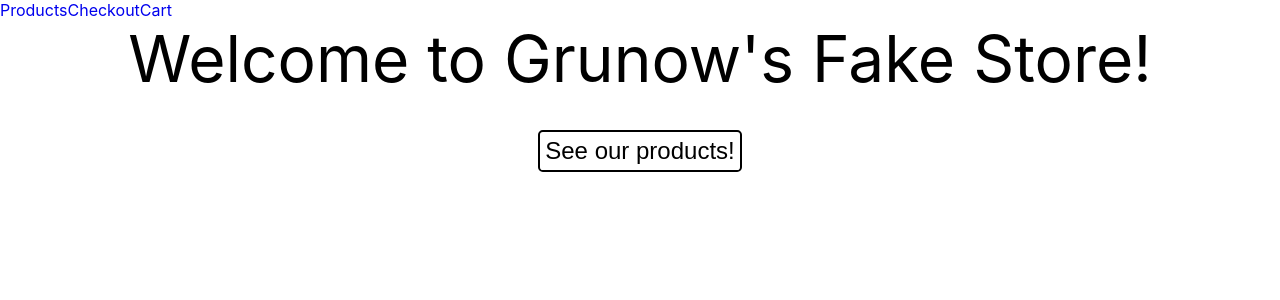
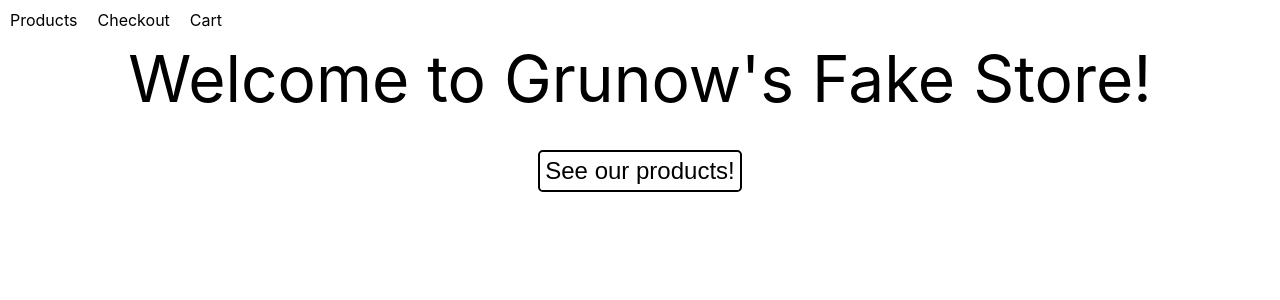
Before and after one commit to MGrunow1/fake-store, a React (Create React App) app: page / in a window 1280 px wide. Shown: the top 300 px of the page. Built offline with nearby package versions, Linux system fonts and the light colour scheme.

Commit message:
feat(NavBar): Stylize link as component

```diff
--- a/src/components/NavBar.js
+++ b/src/components/NavBar.js
@@ -1,25 +1,22 @@
-import { useContext } from "react";
-import { ThemeContext } from "../contexts/ThemeContext";
-import { NavLink } from "react-router-dom";
 import { NavContainer } from "./StyledComponents";
+import StyledNavLink from "./StyledNavLink";
+
 export default function NavBar() {
-    const { theme } = useContext(ThemeContext);
-    function styleByActiveStatus(isActive) {
-        return isActive ? { fontWeight: "bold", textDecoration: "none"}
-        : {fontWeight: "normal", textDecoration: "none"};
-    }
     return (
         <>
         <NavContainer vertical={false}>
-            <NavLink to="/products" style={({isActive}) => styleByActiveStatus(isActive)}>
-                <div>Products</div>
-            </NavLink>
-            <NavLink to="/checkout" style={({isActive}) => styleByActiveStatus(isActive)}>
-                <div>Checkout</div>
-            </NavLink>
-            <NavLink to="/cart" style={({isActive}) => styleByActiveStatus(isActive)}>
-                <div>Cart</div>
-            </NavLink>
+            <StyledNavLink
+                page="/products"
+                text="Products"
+            />
+            <StyledNavLink
+                page="/checkout"
+                text="Checkout"
+            />
+            <StyledNavLink
+                page="/cart"
+                text="Cart"
+            />
         </NavContainer>
         </>
     )
--- a/src/components/StyledComponents.js
+++ b/src/components/StyledComponents.js
@@ -128,6 +128,14 @@ ${(props) => props.vertical
 }
 `;
 
+export const NavLinkText = styled.div`
+margin: 10px;
+${(props) => props.dark
+  ? `color: white;`
+  : `color: black;`
+}
+`;
+
 export const PageContainer = styled.div`
 display: flex;
 flex-direction: column;
--- /dev/null
+++ b/src/components/StyledNavLink.js
@@ -0,0 +1,21 @@
+import { useContext } from "react";
+import { ThemeContext } from "../contexts/ThemeContext";
+import { NavLink } from "react-router-dom";
+import { NavLinkText } from "./StyledComponents";
+
+export default function StyledNavLink({ page, text }) {
+    const { theme } = useContext(ThemeContext);
+    function styleByActiveStatus(isActive) {
+        return isActive ? { fontWeight: "bold", textDecoration: "none"}
+        : {fontWeight: "normal", textDecoration: "none"};
+    }
+    return(
+        <>
+        <NavLink to={page} style={({isActive}) => styleByActiveStatus(isActive)}>
+            <NavLinkText dark={theme === 'dark'}>
+                {text}
+            </NavLinkText>
+         </NavLink>
+        </>
+    )
+}
```
